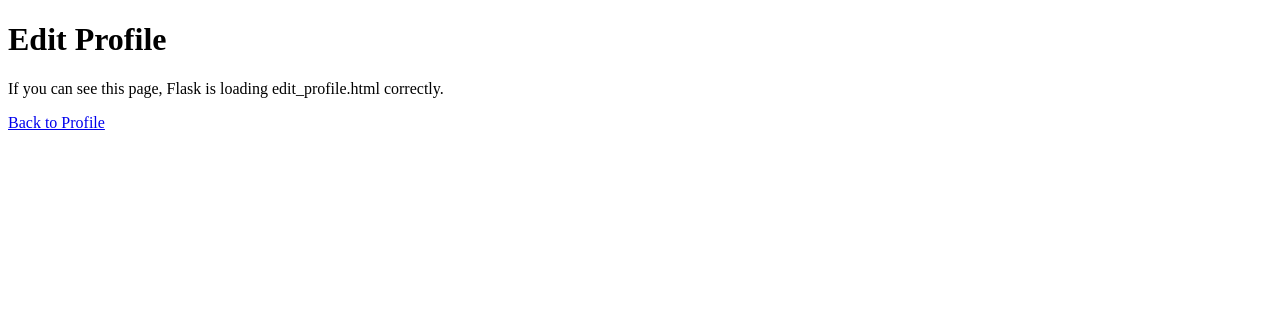
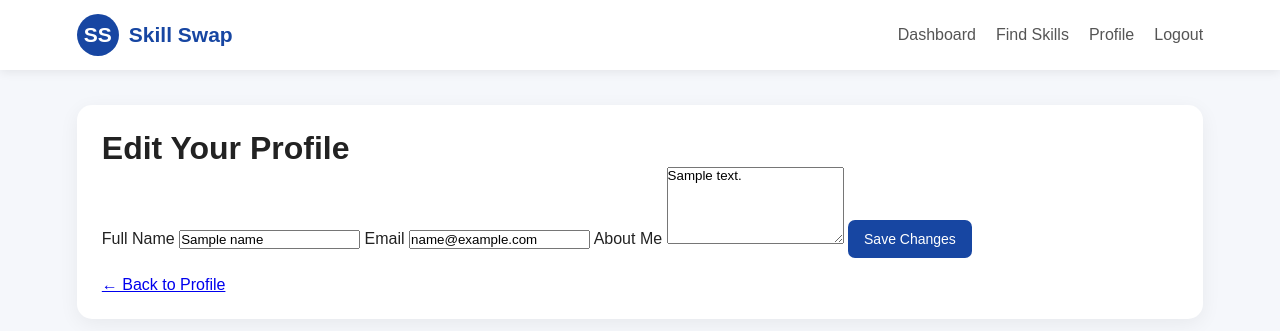
Before and after one commit to emma5004/Skillswap-, a Flask app: template templates/edit-profile.html in a window 1280 px wide. Shown: the top 331 px of the page. Run offline with Flask 3, Linux system fonts and the light colour scheme; the template is opened without the code that fills it: most values are stand-ins (such as "Sample title", 1, 10 or a date in 2020).

Commit message:
Update edit-profile.html

```diff
--- a/templates/edit-profile.html
+++ b/templates/edit-profile.html
@@ -1,16 +1,91 @@
 <!DOCTYPE html>
-<html>
+<html lang="en">
+
 <head>
-    <title>Edit Profile</title>
+    <meta charset="UTF-8">
+    <meta name="viewport" content="width=device-width, initial-scale=1.0">
+
+    <title>Edit Profile | Skill Swap</title>
+
+    <link rel="stylesheet"
+          href="{{ url_for('static', filename='style.css') }}">
 </head>
 
-<body>
+<body class="dashboard-page">
 
-    <h1>Edit Profile</h1>
+    <nav class="dashboard-nav">
 
-    <p>If you can see this page, Flask is loading edit_profile.html correctly.</p>
+        <div class="dashboard-logo">
+            <div class="small-logo">SS</div>
+            <span>Skill Swap</span>
+        </div>
 
-    <a href="/profile">Back to Profile</a>
+        <div class="dashboard-links">
+            <a href="/dashboard">Dashboard</a>
+            <a href="/browse">Find Skills</a>
+            <a href="/profile">Profile</a>
+            <a href="/logout">Logout</a>
+        </div>
+
+    </nav>
+
+
+    <main class="dashboard-container">
+
+        <div class="dashboard-card">
+
+            <h1>Edit Your Profile</h1>
+
+            <form method="POST">
+
+                <label>Full Name</label>
+
+                <input
+                    type="text"
+                    name="name"
+                    value="{{ name }}"
+                    required
+                >
+
+
+                <label>Email</label>
+
+                <input
+                    type="email"
+                    name="email"
+                    value="{{ email }}"
+                    required
+                >
+
+
+                <label>About Me</label>
+
+                <textarea
+                    name="about"
+                    rows="5"
+                    placeholder="Tell people about yourself..."
+                >{{ about }}</textarea>
+
+
+                <button
+                    type="submit"
+                    class="dashboard-card-button"
+                >
+                    Save Changes
+                </button>
+
+            </form>
+
+            <br>
+
+            <a href="/profile">
+                ← Back to Profile
+            </a>
+
+        </div>
+
+    </main>
 
 </body>
-</html>
+
+                </html>
```
